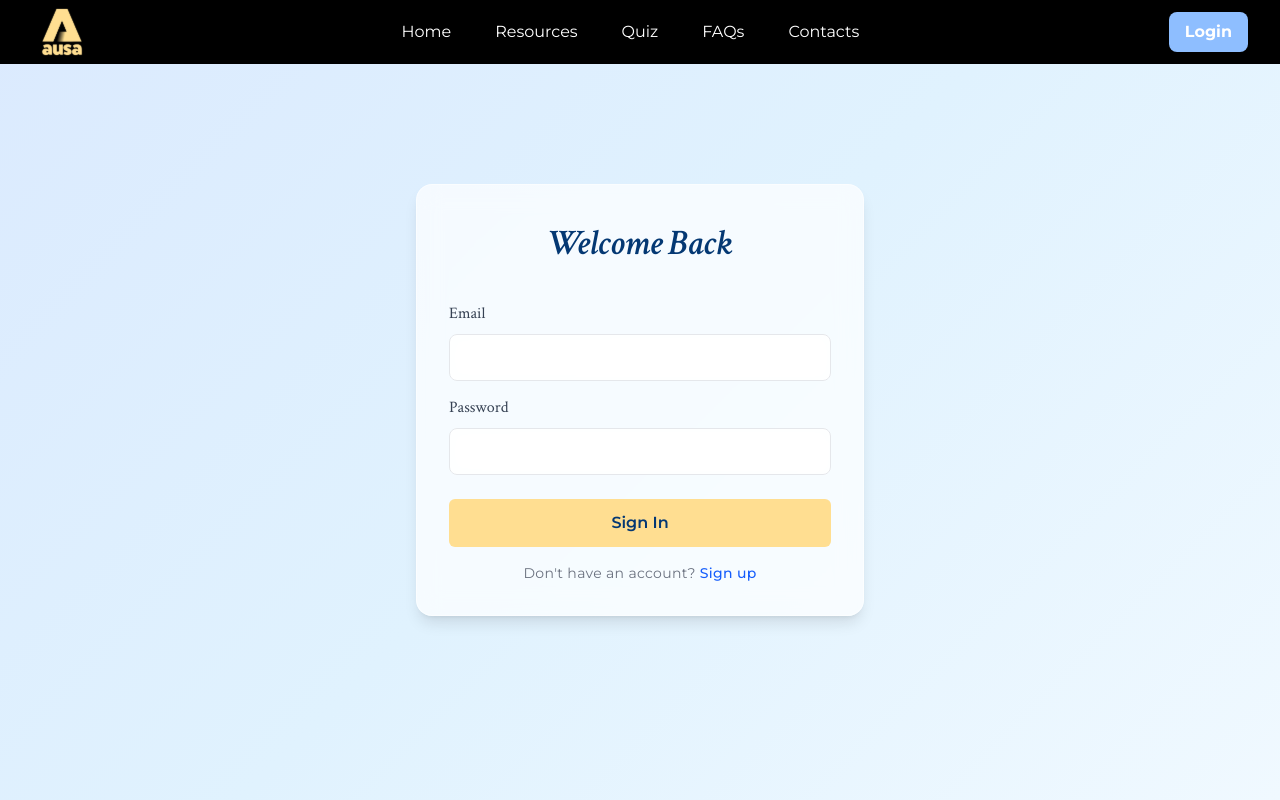
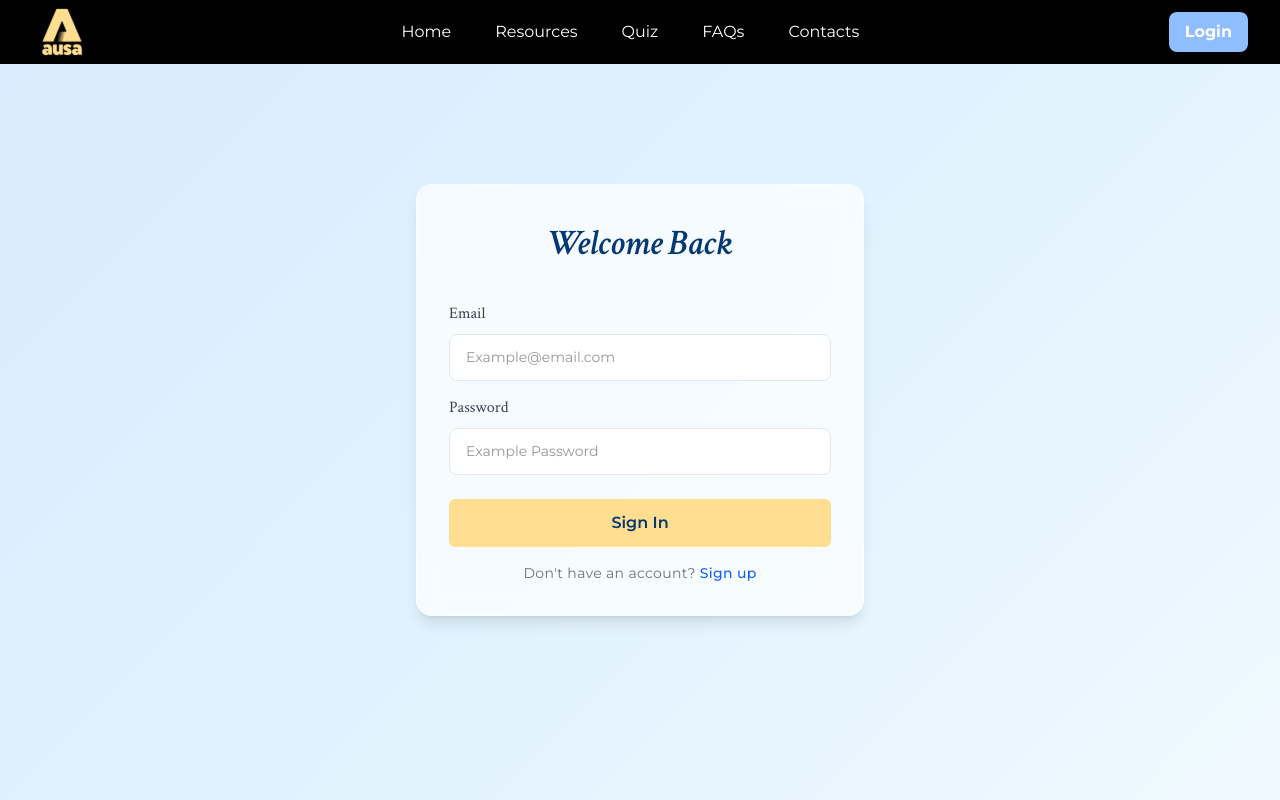
Before and after one commit to UoaWDCC/ausa-web, a Next.js app in the folder client/: page /login in a window 1280 px wide. Built offline with nearby package versions, Linux system fonts and the light colour scheme.

Commit message:
fix: made the text black so it isnt white text on white background

```diff
--- a/client/app/components/auth/AuthForm.tsx
+++ b/client/app/components/auth/AuthForm.tsx
@@ -29,7 +29,7 @@ export const Input: React.FC<InputProps> = ({
         value={value}
         onChange={onChange}
         className="w-full px-4 py-3 rounded-lg border border-gray-200 focus:outline-none focus:ring-2 focus:ring-blue-300 bg-white/80 backdrop-blur-sm"
-        style={{ fontFamily: "Montserrat, sans-serif", fontSize: "14px" }}
+        style={{ fontFamily: "Montserrat, sans-serif", fontSize: "14px", color: "var(--black)" }}
       />
     </div>
   )
```
